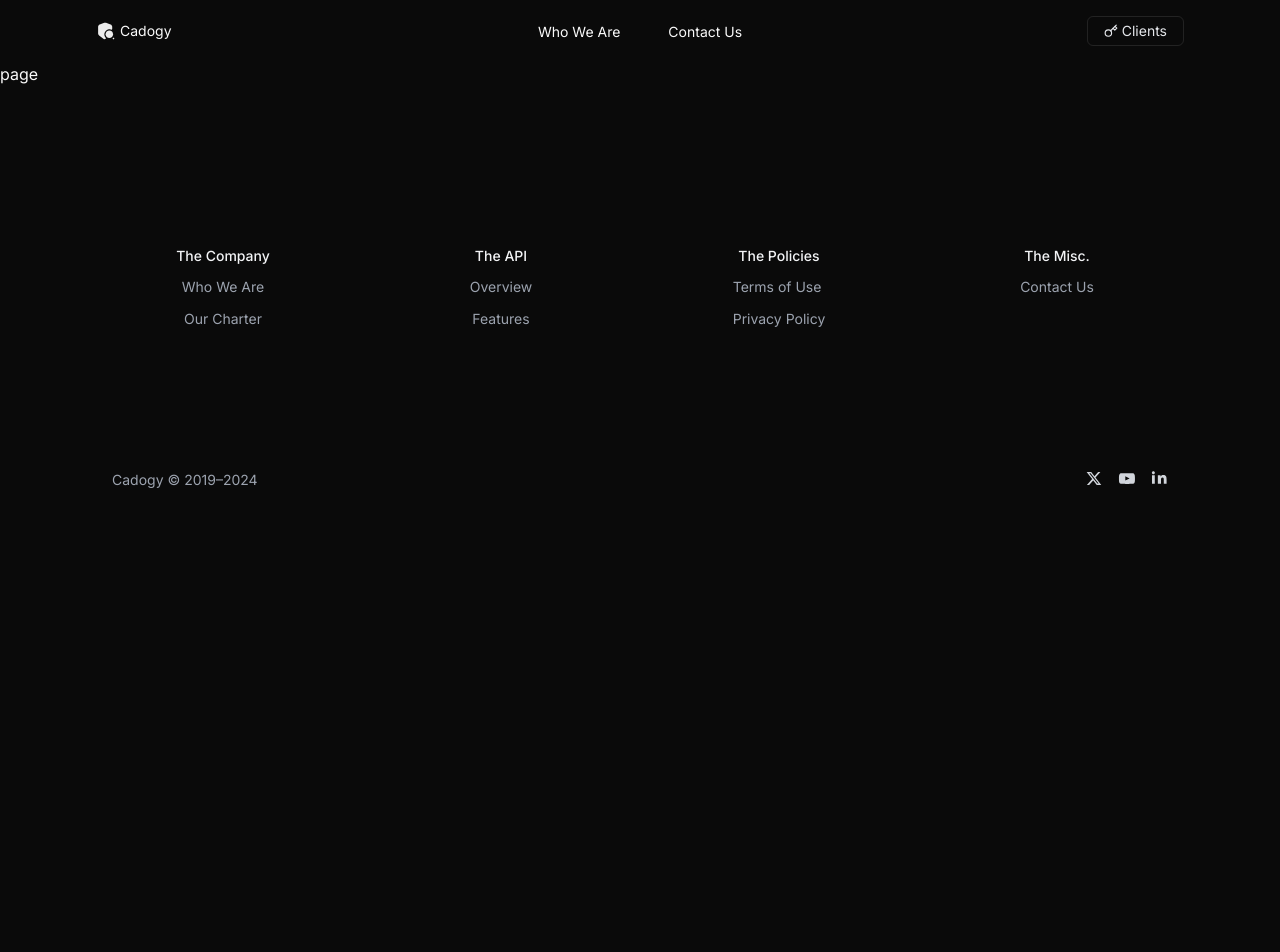
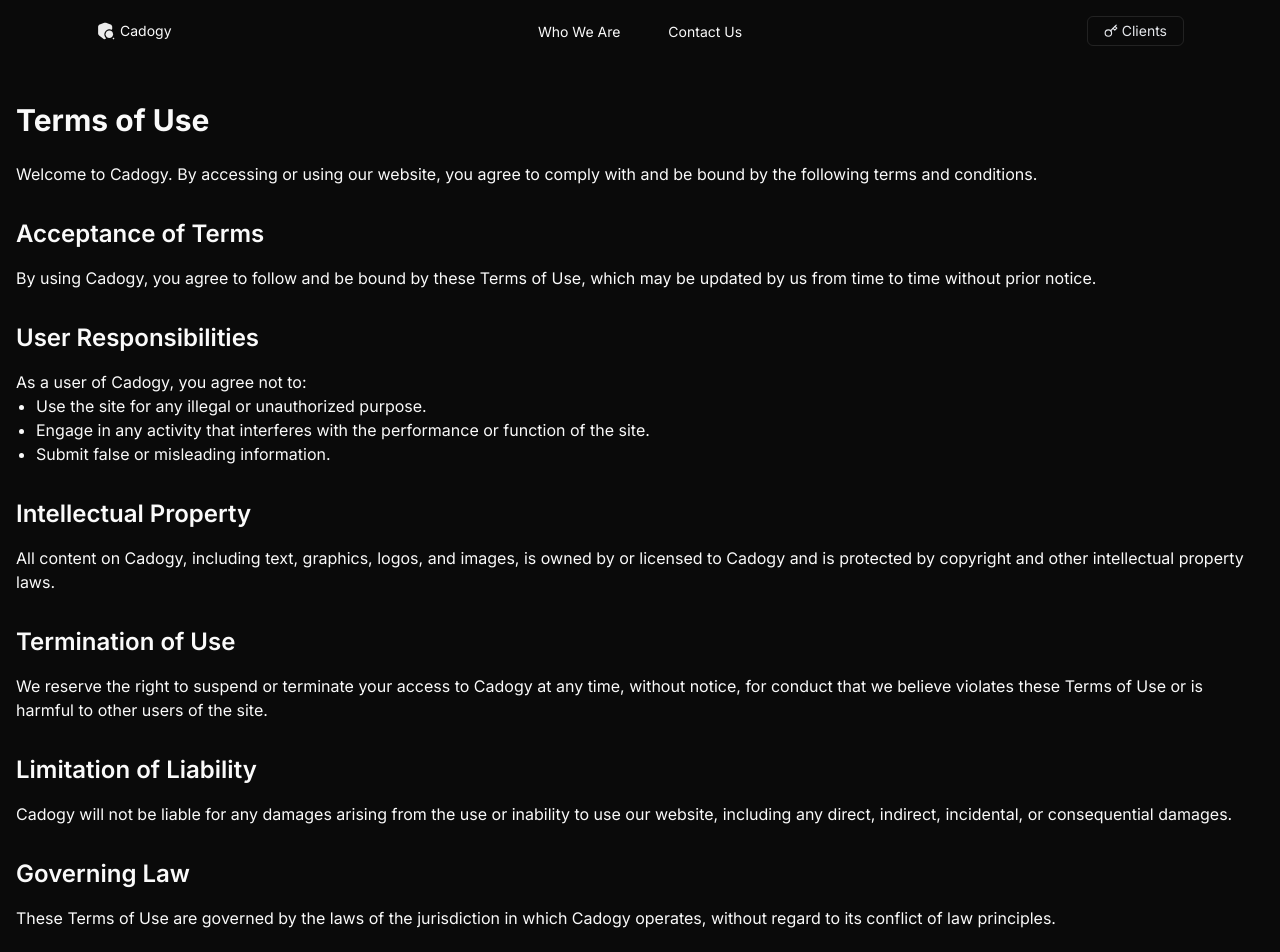
Before and after one commit to Cadogy/Cadogy_Site_2025, a Next.js app: page /policies/terms-of-use in a window 1280 px wide. Shown: the top 952 px of the page. Before the commit the page ends 800 px from the top, so only its background shows below. Built offline with nearby package versions, Linux system fonts and the light colour scheme; no server answers.

Commit message:
fixes from &apos; spam

```diff
--- a/prettier.config.js
+++ b/prettier.config.js
@@ -1,4 +1,4 @@
-/** @type {import(&apos;prettier&apos;).Config} */
+/** @type {import('prettier').Config} */
 module.exports = {
   endOfLine: "lf",
   semi: false,
--- a/src/app/(auth)/signin/page.tsx
+++ b/src/app/(auth)/signin/page.tsx
@@ -23,7 +23,7 @@ export default function SignInPage() {
     setSuccess("")
 
     try {
-      // Use NextAuth&apos;s signIn method for credentials
+      // Use NextAuth's signIn method for credentials
       const res = await signIn("credentials", {
         redirect: false,
         email,
--- a/src/app/(default)/contact-us/page.tsx
+++ b/src/app/(default)/contact-us/page.tsx
@@ -39,7 +39,7 @@ const ContactPage = () => {
         <div
           className="relative h-1/2 w-full rounded-xl bg-cover bg-center md:h-full md:w-1/2"
           style={{
-            backgroundImage: `url(&apos;/images/posts/crowd-people-walking-street.webp&apos;)`,
+            backgroundImage: `url('/images/posts/crowd-people-walking-street.webp')`,
           }}
         >
           <div className="absolute inset-0 bg-black/50"></div>
--- a/src/app/(default)/page.tsx
+++ b/src/app/(default)/page.tsx
@@ -16,7 +16,7 @@ export default function Home() {
       title:
         "Can Piracy Be Stopped? Lessons from Real-World Anti-Piracy Efforts",
       description:
-        "Throughout my years working on anti-piracy systems, I’ve come to realize that stopping piracy completely is a complex, multi-layered issue.",
+        "Throughout my years working on anti-piracy systems, I've come to realize that stopping piracy completely is a complex, multi-layered issue.",
       authorName: "Charles",
       authorImage: "/images/authors/charles_k_author.jpg",
     },
@@ -24,9 +24,9 @@ export default function Home() {
       link: "/index/nvidia-ai-gpu-revolution-2024-2025",
       image: "/images/slide_2_bg.jpg",
       altImage: "/images/slide_2_bg_alt.jpg",
-      title: "Nvidia’s Revolution. GPU Technology Is Changing the Future",
+      title: "Nvidia's Revolution. GPU Technology Is Changing the Future",
       description:
-        "Nvidia&apos;s latest advancements is setting the stage for a new era in artificial intelligence and machine learning.",
+        "Nvidia's latest advancements is setting the stage for a new era in artificial intelligence and machine learning.",
       authorName: "Dylan",
       authorImage: "/images/authors/dylan_s_author.jpg",
     },
--- a/src/app/(default)/policies/terms-of-use/page.tsx
+++ b/src/app/(default)/policies/terms-of-use/page.tsx
@@ -1,7 +1,81 @@
 import React from "react"
 
-const page = () => {
-  return <div>page</div>
+const TermsOfUse = () => {
+  return (
+    <div className="terms-of-use-container px-4 py-10">
+      <h1 className="mb-6 text-3xl font-bold">Terms of Use</h1>
+      <p>
+        Welcome to Cadogy. By accessing or using our website, you agree to
+        comply with and be bound by the following terms and conditions.
+      </p>
+
+      <section className="mt-8">
+        <h2 className="mb-4 text-2xl font-semibold">Acceptance of Terms</h2>
+        <p>
+          By using Cadogy, you agree to follow and be bound by these Terms of
+          Use, which may be updated by us from time to time without prior
+          notice.
+        </p>
+      </section>
+
+      <section className="mt-8">
+        <h2 className="mb-4 text-2xl font-semibold">User Responsibilities</h2>
+        <p>As a user of Cadogy, you agree not to:</p>
+        <ul className="list-disc pl-5">
+          <li>Use the site for any illegal or unauthorized purpose.</li>
+          <li>
+            Engage in any activity that interferes with the performance or
+            function of the site.
+          </li>
+          <li>Submit false or misleading information.</li>
+        </ul>
+      </section>
+
+      <section className="mt-8">
+        <h2 className="mb-4 text-2xl font-semibold">Intellectual Property</h2>
+        <p>
+          All content on Cadogy, including text, graphics, logos, and images, is
+          owned by or licensed to Cadogy and is protected by copyright and other
+          intellectual property laws.
+        </p>
+      </section>
+
+      <section className="mt-8">
+        <h2 className="mb-4 text-2xl font-semibold">Termination of Use</h2>
+        <p>
+          We reserve the right to suspend or terminate your access to Cadogy at
+          any time, without notice, for conduct that we believe violates these
+          Terms of Use or is harmful to other users of the site.
+        </p>
+      </section>
+
+      <section className="mt-8">
+        <h2 className="mb-4 text-2xl font-semibold">Limitation of Liability</h2>
+        <p>
+          Cadogy will not be liable for any damages arising from the use or
+          inability to use our website, including any direct, indirect,
+          incidental, or consequential damages.
+        </p>
+      </section>
+
+      <section className="mt-8">
+        <h2 className="mb-4 text-2xl font-semibold">Governing Law</h2>
+        <p>
+          These Terms of Use are governed by the laws of the jurisdiction in
+          which Cadogy operates, without regard to its conflict of law
+          principles.
+        </p>
+      </section>
+
+      <section className="mt-8">
+        <h2 className="mb-4 text-2xl font-semibold">Contact Us</h2>
+        <p>
+          If you have any questions about these Terms of Use, please contact us
+          at support@cadogy.com.
+        </p>
+      </section>
+    </div>
+  )
 }
 
-export default page
+export default TermsOfUse
--- a/src/app/api/auth/[...nextauth].ts
+++ b/src/app/api/auth/[...nextauth].ts
@@ -55,7 +55,7 @@ export default NextAuth({
     async session({ session, token }) {
       // Ensure the session has a user object before assigning the id
       if (session.user) {
-        session.user.id = token.id as string // Type assertion to ensure it&apos;s treated as string
+        session.user.id = token.id as string // Type assertion to ensure it's treated as string
       }
       return session
     },
--- a/src/components/ui/chart.tsx
+++ b/src/components/ui/chart.tsx
@@ -52,7 +52,7 @@ const ChartContainer = React.forwardRef<
         data-chart={chartId}
         ref={ref}
         className={cn(
-          "[&_.recharts-cartesian-grid_line[stroke=&apos;#ccc&apos;]]:stroke-border/50 [&_.recharts-dot[stroke=&apos;#fff&apos;]]:stroke-transparent [&_.recharts-polar-grid_[stroke=&apos;#ccc&apos;]]:stroke-border [&_.recharts-reference-line_[stroke=&apos;#ccc&apos;]]:stroke-border [&_.recharts-sector[stroke=&apos;#fff&apos;]]:stroke-transparent flex aspect-video justify-center text-xs [&_.recharts-cartesian-axis-tick_text]:fill-muted-foreground [&_.recharts-curve.recharts-tooltip-cursor]:stroke-border [&_.recharts-layer]:outline-none [&_.recharts-radial-bar-background-sector]:fill-muted [&_.recharts-rectangle.recharts-tooltip-cursor]:fill-muted [&_.recharts-sector]:outline-none [&_.recharts-surface]:outline-none",
+          "flex aspect-video justify-center text-xs [&_.recharts-cartesian-axis-tick_text]:fill-muted-foreground [&_.recharts-cartesian-grid_line[stroke='#ccc']]:stroke-border/50 [&_.recharts-curve.recharts-tooltip-cursor]:stroke-border [&_.recharts-dot[stroke='#fff']]:stroke-transparent [&_.recharts-layer]:outline-none [&_.recharts-polar-grid_[stroke='#ccc']]:stroke-border [&_.recharts-radial-bar-background-sector]:fill-muted [&_.recharts-rectangle.recharts-tooltip-cursor]:fill-muted [&_.recharts-reference-line_[stroke='#ccc']]:stroke-border [&_.recharts-sector[stroke='#fff']]:stroke-transparent [&_.recharts-sector]:outline-none [&_.recharts-surface]:outline-none",
           className
         )}
         {...props}
--- a/src/components/ui/command.tsx
+++ b/src/components/ui/command.tsx
@@ -117,7 +117,7 @@ const CommandItem = React.forwardRef<
   <CommandPrimitive.Item
     ref={ref}
     className={cn(
-      "relative flex cursor-default select-none items-center rounded-sm px-2 py-1.5 text-sm outline-none data-[disabled=true]:pointer-events-none data-[selected=&apos;true&apos;]:bg-accent data-[selected=true]:text-accent-foreground data-[disabled=true]:opacity-50",
+      "relative flex cursor-default select-none items-center rounded-sm px-2 py-1.5 text-sm outline-none data-[disabled=true]:pointer-events-none data-[selected='true']:bg-accent data-[selected=true]:text-accent-foreground data-[disabled=true]:opacity-50",
       className
     )}
     {...props}
--- a/src/hooks/use-toast.ts
+++ b/src/hooks/use-toast.ts
@@ -91,7 +91,7 @@ export const reducer = (state: State, action: Action): State => {
       const { toastId } = action
 
       // ! Side effects ! - This could be extracted into a dismissToast() action,
-      // but I&apos;ll keep it here for simplicity
+      // but I'll keep it here for simplicity
       if (toastId) {
         addToRemoveQueue(toastId)
       } else {
--- a/src/lib/articles.ts
+++ b/src/lib/articles.ts
@@ -13,7 +13,7 @@ export function getArticles() {
     const { data } = matter(fileContents) // Parse frontmatter from MDX
 
     // Get the slug (either from the frontmatter or file name)
-    const slug = data.slug || fileName.replace(/\.mdx?$/, "") // Use &apos;slug&apos; frontmatter if available, else file name
+    const slug = data.slug || fileName.replace(/\.mdx?$/, "") // Use 'slug' frontmatter if available, else file name
 
     return {
       title: data.title,
--- a/tailwind.config.js
+++ b/tailwind.config.js
@@ -1,4 +1,4 @@
-/** @type {import(&apos;tailwindcss&apos;).Config} */
+/** @type {import('tailwindcss').Config} */
 module.exports = {
   darkMode: ["class"],
   content: [
```
Also changed, not shown: 1 other file (tests, documents, lock files or other folders).
